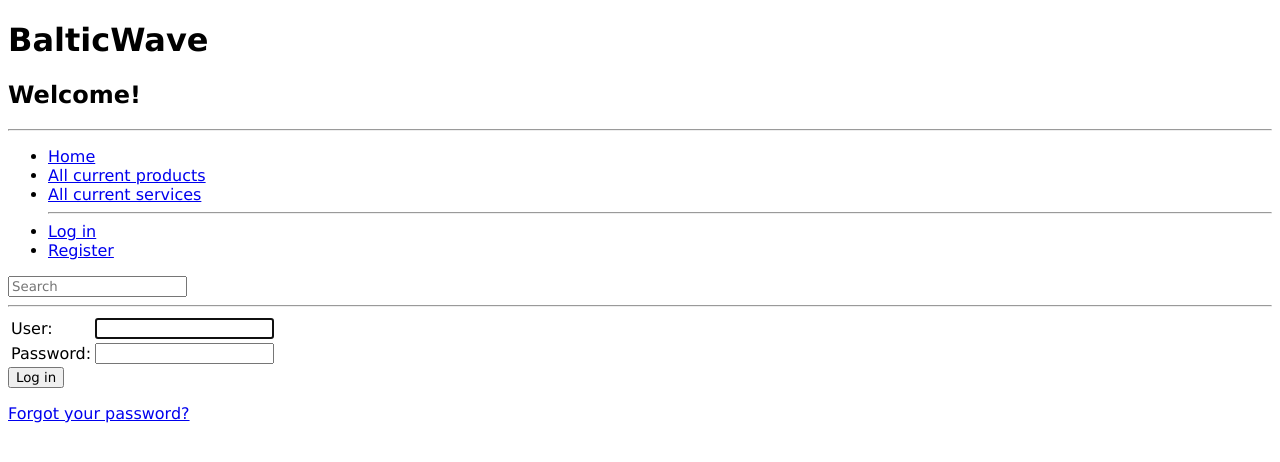
After one commit to Gedasikas/DjangoBalticWave, a Django app: page /accounts/login/ in a window 1280 px wide. The commit adds this page. Shown: the top 462 px of the page. Run offline with Django 4.2, Linux system fonts and the light colour scheme.

Commit message:
Added log in form

```diff
--- a/mysite/balticwave/templates/base.html
+++ b/mysite/balticwave/templates/base.html
@@ -14,12 +14,21 @@
     <li><a href="{% url 'home' %}">Home</a></li>
     <li><a href="{% url 'products' %}">All current products</a></li>
     <li><a href="{% url 'services' %}">All current services</a></li>
-    <li>
-        <form action="{% url 'search' %}" method="get">
-            <input name="query" type="text" placeholder="Search">
-        </form>
-    </li>
+<hr>
+    {% if user.is_authenticated %}
+    <li><a href="#">
+        {{ user.get_username }}</a></li>
+    <li><a href="#">My adverts</a></li>
+    <li><a href="{% url 'logout'%}?next=/balticwave">Log out</a></li>
+    {% else %}
+    <li><a href="{% url 'login'%}?next={{request.path}}">Log in</a></li>
+    <li><a href="#">Register</a></li>
+    {% endif %}
 </ul>
+<form action="{% url 'search' %}" method="get">
+    <input name="query" type="text" placeholder="Search">
+</form>
+
 <hr>
 {% block content %}{% endblock %}
 </body>
--- /dev/null
+++ b/mysite/balticwave/templates/registration/logged_out.html
@@ -0,0 +1,6 @@
+{% extends "base.html" %}
+
+{% block content %}
+  <p>Successfully logged out!</p>
+  <a href="{% url 'login'%}">Log in again?.</a>
+{% endblock %}
--- /dev/null
+++ b/mysite/balticwave/templates/registration/login.html
@@ -0,0 +1,33 @@
+{% extends "base.html" %}
+
+{% block content %}
+
+{% if form.errors %}
+<p>Log in failed, try again!</p>
+{% endif %}
+
+{% if next %}
+{% if user.is_authenticated %}
+<p>You do not have permission to access this information, please log in.</p>
+{% endif %}
+{% endif %}
+
+<form method="post" action="{% url 'login' %}">
+    {% csrf_token %}
+    <table>
+        <tr>
+            <td>User:</td>
+            <td>{{ form.username }}</td>
+        </tr>
+        <tr>
+            <td>Password:</td>
+            <td>{{ form.password }}</td>
+        </tr>
+    </table>
+    <input type="submit" value="Log in"/>
+    <input type="hidden" name="next" value="{{ next }}"/>
+</form>
+
+<p><a href="{% url 'password_reset' %}">Forgot your password?</a></p>
+
+{% endblock %}
--- /dev/null
+++ b/mysite/balticwave/templates/registration/password_reset_complete.html
@@ -0,0 +1,6 @@
+{% extends "base.html" %}
+
+{% block content %}
+  <h1>Password successfully reset!</h1>
+  <p><a href="{% url 'login' %}">Log in again?</a></p>
+{% endblock %}
--- /dev/null
+++ b/mysite/balticwave/templates/registration/password_reset_done.html
@@ -0,0 +1,5 @@
+{% extends "base.html" %}
+
+{% block content %}
+  <p>Password reset was sent to your dedicated email!</p>
+{% endblock %}
--- /dev/null
+++ b/mysite/balticwave/templates/registration/password_reset_email.html
@@ -0,0 +1,2 @@
+Follow the link below to reset your password:
+{{ protocol}}://{{ domain }}{% url 'password_reset_confirm' uidb64=uid token=token %}
--- a/mysite/balticwave/views.py
+++ b/mysite/balticwave/views.py
@@ -3,6 +3,8 @@ from django.shortcuts import render
 from django.views import generic
 from .models import Product, Service
 from django.db.models import Q
+from django.contrib.auth.models import User
+from datetime import date
 def home(request):
     return render(request, 'home.html')
 
--- a/mysite/mysite/urls.py
+++ b/mysite/mysite/urls.py
@@ -24,5 +24,6 @@ urlpatterns = [
     path('', RedirectView.as_view(url='balticwave/', permanent=True)),
     path('admin/', admin.site.urls),
     path('tinymce/', include('tinymce.urls')),
+    path('accounts/', include('django.contrib.auth.urls')),
 ] + (static(settings.STATIC_URL, document_root=settings.STATIC_ROOT) +
     static(settings.MEDIA_URL, document_root=settings.MEDIA_ROOT))
```
Also changed, not shown: mysite/balticwave/templates/registration/password_reset_confirm.html (added, +29 -0 lines), mysite/balticwave/templates/registration/password_reset_form.html (added, +12 -0 lines), mysite/mysite/settings.py (+11 -0 lines), mysite/db.sqlite3.
